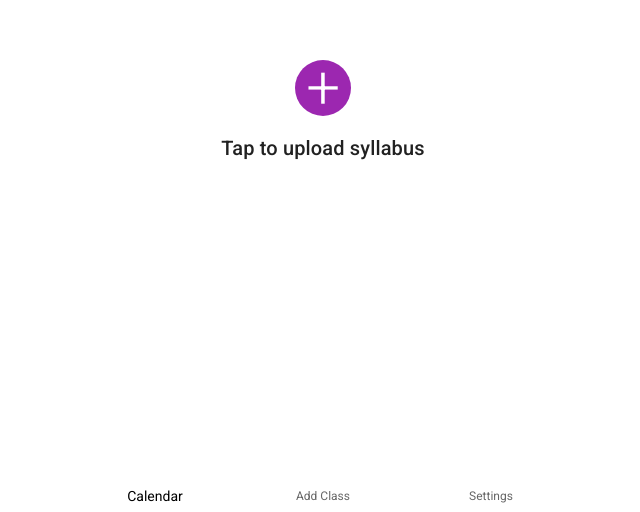
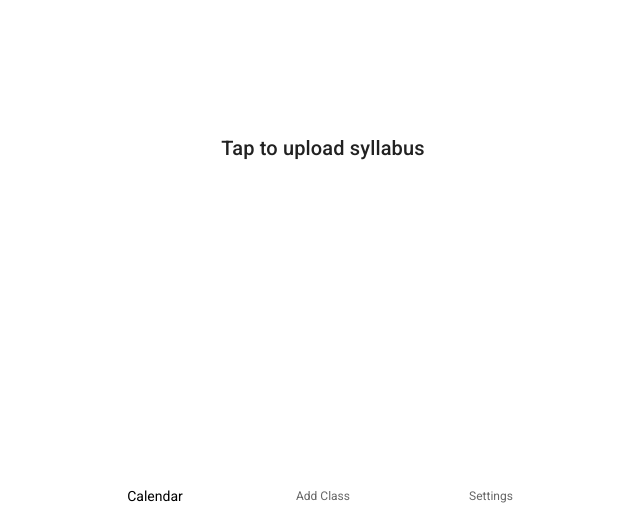
Before and after one commit to DOOdate/DOOdate, a React (Vite) app in the folder frontend/: page /addsyllabus in a window 1280 px wide. Shown: the part 288-800 px from the top of the page, without its empty margins (317-957 px from the left). Built offline with nearby package versions, Linux system fonts and the light colour scheme.

Commit message:
fix plus button

```diff
--- a/frontend/src/addsyllabus.jsx
+++ b/frontend/src/addsyllabus.jsx
@@ -71,7 +71,7 @@ function AddSyllabus() {
           title="Upload syllabus"
           sx={{
             borderRadius: "50%",
-            bgcolor: "secondary.main",
+            bgcolor: "primary.secondary",
             width: "7vh",
             height: "7vh",
             display: "flex",
```
